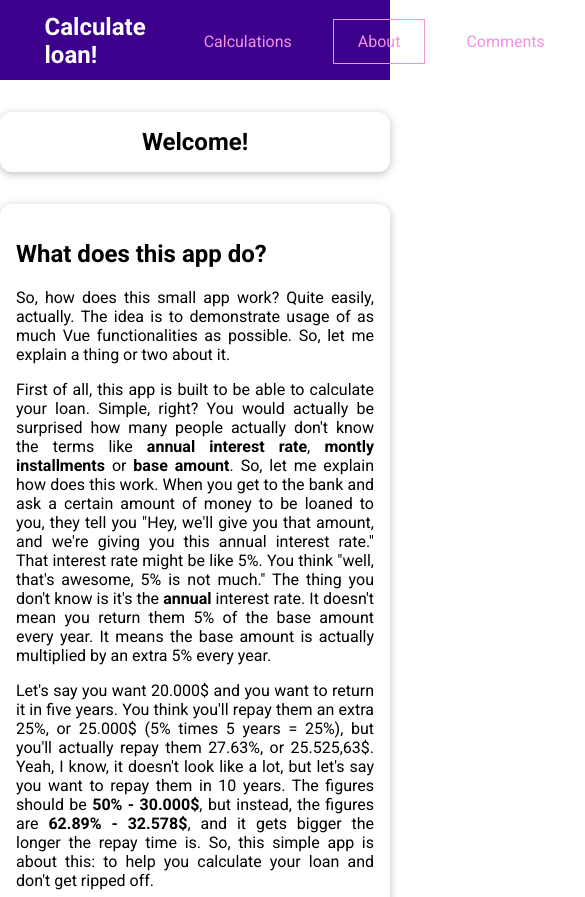
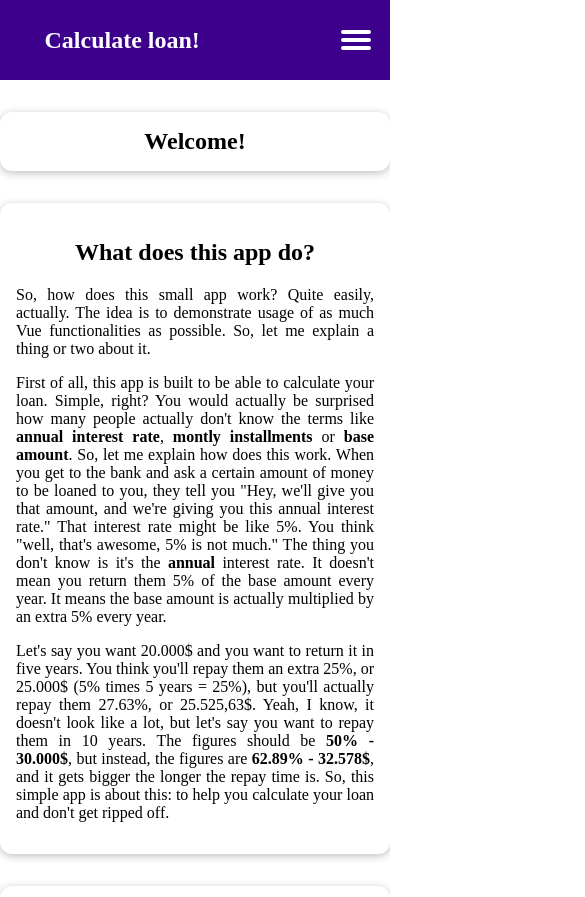
Before and after one commit to aleksbn/calculations-frontend-vue.js, a Vue app: page /about in a window 390 px wide. Shown: the top 897 px of the page, 585 px wide, since content can reach past the window. Built offline with nearby package versions, Linux system fonts and the light colour scheme.

Commit message:
Commit 8: Hamburger menu added

```diff
--- a/src/components/calculations/CalculationFilter.vue
+++ b/src/components/calculations/CalculationFilter.vue
@@ -60,7 +60,8 @@
   border-radius: 15px;
   padding: 8px;
   margin: 5px;
-  width: 150px;
+  width: 200px;
+  display: inline;
 }
 
 select option {
--- a/src/components/layout/TheHeader.vue
+++ b/src/components/layout/TheHeader.vue
@@ -1,8 +1,13 @@
 <template>
+  <meta name="viewport" content="width=device-width, initial-scale=1" />
   <header>
     <nav>
       <h1><router-link to="/calculateloan">Calculate loan!</router-link></h1>
-      <ul>
+      <input id="menu-toggle" type="checkbox" />
+      <label class="menu-button-container" for="menu-toggle">
+        <div class="menu-button"></div>
+      </label>
+      <ul class="menu">
         <li><router-link to="/allcalculations">Calculations</router-link></li>
         <li><router-link to="/about">About</router-link></li>
         <li><router-link to="/allcomments">Comments</router-link></li>
@@ -30,8 +35,7 @@
   methods: {
     logout() {
       this.$store.dispatch("auth/logout");
-      this.$router.replace('/auth');
-
+      this.$router.replace("/auth");
     },
   },
 };
@@ -58,7 +62,7 @@
 a:active,
 a:hover,
 a.router-link-active {
-  border: 1px solid #f391e3;
+  color: red;
 }
 
 h1 {
@@ -96,4 +100,137 @@
 li {
   margin: 0 0.5rem;
 }
+
+h2 {
+  vertical-align: center;
+  text-align: center;
+}
+
+html,
+body {
+  margin: 0;
+  height: 100%;
+}
+
+* {
+  font-family: "Raleway";
+  box-sizing: border-box;
+}
+
+.top-nav {
+  display: flex;
+  flex-direction: row;
+  align-items: center;
+  justify-content: space-between;
+  background-color: #00baf0;
+  background: linear-gradient(to left, #f46b45, #eea849);
+  /* W3C, IE 10+/ Edge, Firefox 16+, Chrome 26+, Opera 12+, Safari 7+ */
+  color: #fff;
+  height: 50px;
+  padding: 1em;
+}
+
+.menu {
+  display: flex;
+  flex-direction: row;
+  list-style-type: none;
+  margin: 0;
+  padding: 0;
+}
+
+.menu > li {
+  margin: 0 1rem;
+  overflow: hidden;
+}
+
+.menu-button-container {
+  display: none;
+  height: 100%;
+  width: 30px;
+  cursor: pointer;
+  flex-direction: column;
+  justify-content: center;
+  align-items: center;
+}
+
+#menu-toggle {
+  display: none;
+}
+
+.menu-button,
+.menu-button::before,
+.menu-button::after {
+  display: block;
+  background-color: #fff;
+  position: absolute;
+  height: 4px;
+  width: 30px;
+  transition: transform 400ms cubic-bezier(0.23, 1, 0.32, 1);
+  border-radius: 2px;
+}
+
+.menu-button::before {
+  content: "";
+  margin-top: -8px;
+}
+
+.menu-button::after {
+  content: "";
+  margin-top: 8px;
+}
+
+#menu-toggle:checked + .menu-button-container .menu-button::before {
+  margin-top: 0px;
+  transform: rotate(405deg);
+}
+
+#menu-toggle:checked + .menu-button-container .menu-button {
+  background: rgba(255, 255, 255, 0);
+}
+
+#menu-toggle:checked + .menu-button-container .menu-button::after {
+  margin-top: 0px;
+  transform: rotate(-405deg);
+}
+
+@media (max-width: 700px) {
+  .menu-button-container {
+    display: flex;
+  }
+  .menu {
+    position: absolute;
+    top: 0;
+    margin-top: 50px;
+    left: 0;
+    flex-direction: column;
+    width: 100%;
+    justify-content: center;
+    align-items: center;
+  }
+  #menu-toggle ~ .menu li {
+    height: 0;
+    margin: 0;
+    padding: 0;
+    border: 0;
+    transition: height 400ms cubic-bezier(0.23, 1, 0.32, 1);
+  }
+  #menu-toggle:checked ~ .menu li {
+    border: 1px solid #333;
+    height: 2.5em;
+    padding: 0.5em;
+    transition: height 400ms cubic-bezier(0.23, 1, 0.32, 1);
+  }
+  .menu > li {
+    display: flex;
+    justify-content: center;
+    margin: 0;
+    padding: 0.5em 0;
+    width: 100%;
+    color: white;
+    background-color: #222;
+  }
+  .menu > li:not(:last-child) {
+    border-bottom: 1px solid #444;
+  }
+}
 </style>
```
